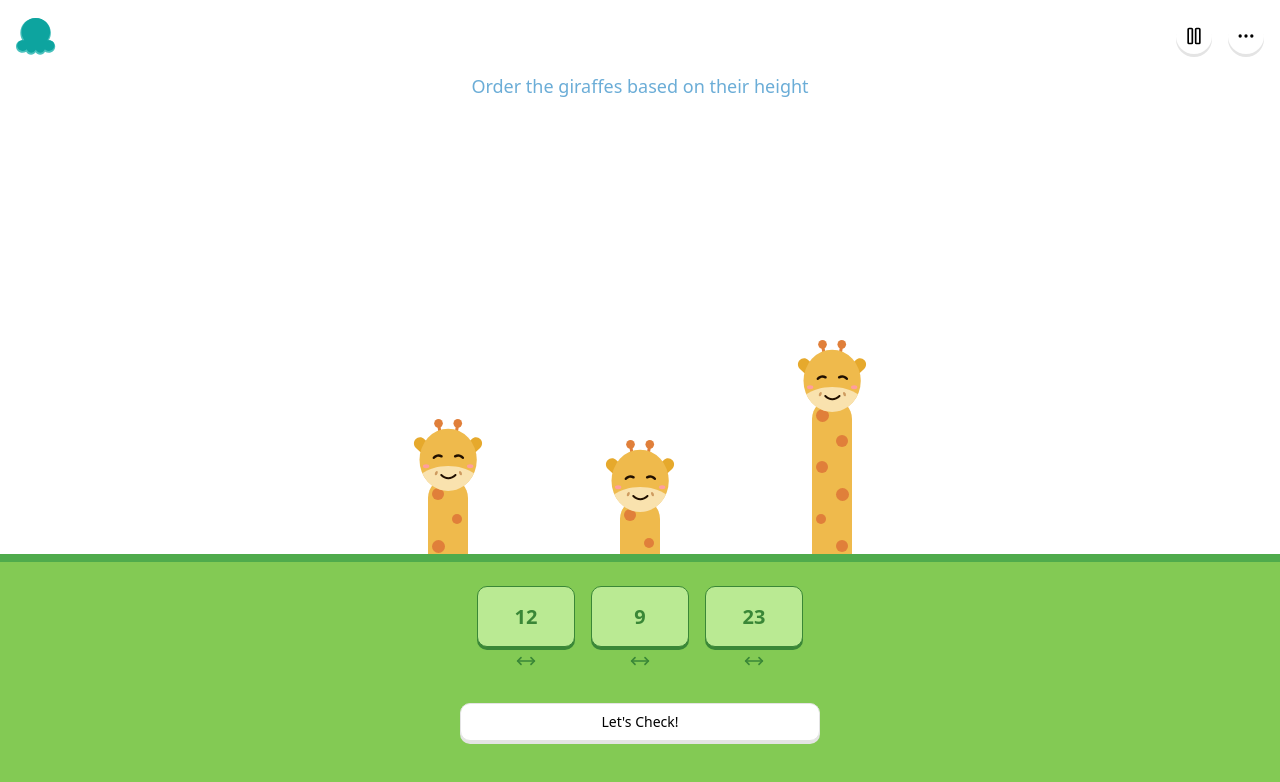
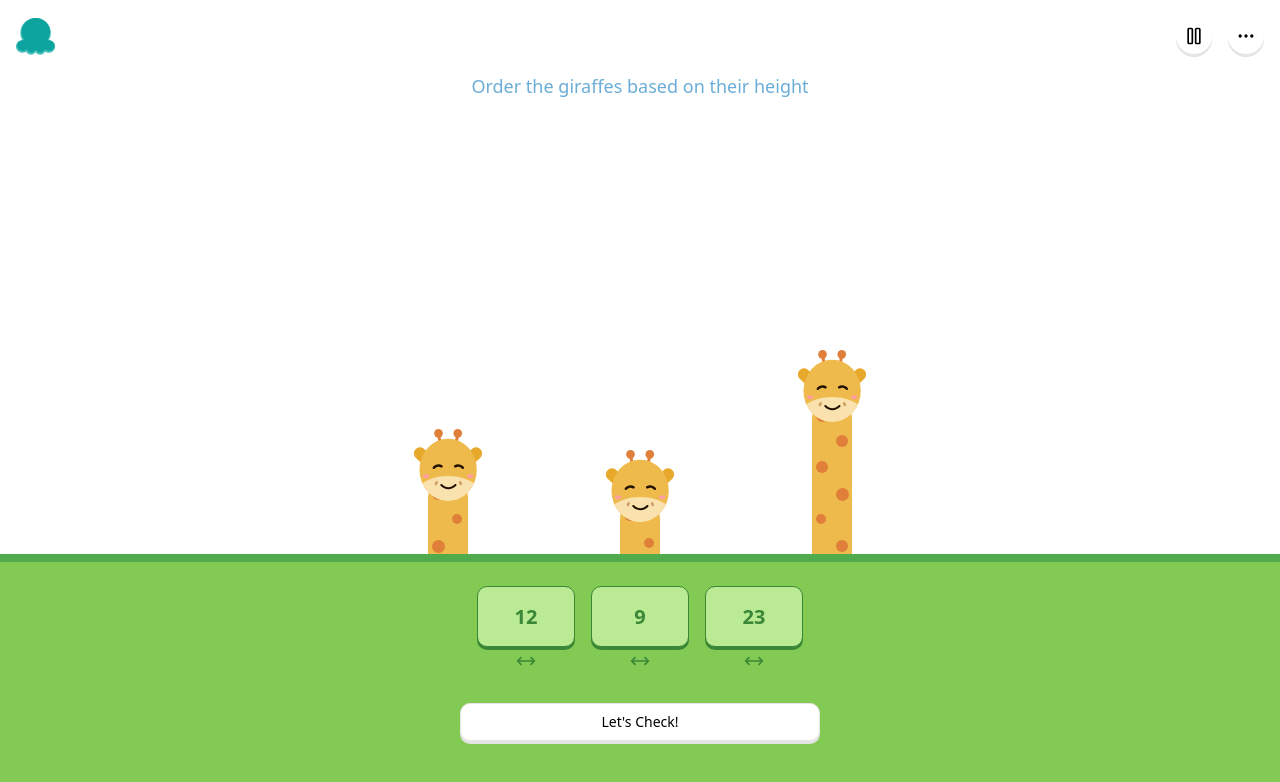
Before and after one commit to harikrishnan56/learn-vue, a Vue app: page /game in a window 1280 px wide. Shown: the top 782 px of the page. Built offline with nearby package versions, Linux system fonts and the light colour scheme; the HTML template or start-up script is replaced by a standard one; a web font is replaced by a local one.

Commit message:
fix: fixed head postion of giraff

```diff
--- a/src/components/giraffe/Giraffe.vue
+++ b/src/components/giraffe/Giraffe.vue
@@ -37,7 +37,7 @@ const bodyHeight = () => {
   return props.height - (props.headSize * 0.7) // Overlap the head slightly
 }
 
-const bodyMargin = computed(() => `-${(props.headSize * 0.3) - 5}px`) // Move head 5px down
+const bodyMargin = computed(() => `-${(props.headSize * 0.3) + 5}px`) // Move head 5px down
 </script>
 
 <template>
--- a/src/components/giraffe/GiraffeBody.vue
+++ b/src/components/giraffe/GiraffeBody.vue
@@ -12,7 +12,7 @@ const props = withDefaults(defineProps<Props>(), {
 
 // Calculate how many pattern spots to render based on height and density
 const spotCount = () => {
-  const baseCount = Math.ceil(props.height / 30) // Fewer spots for more spacing
+  const baseCount = Math.ceil(props.height / 30)
 
   switch (props.patternDensity) {
     case 'low': return Math.max(2, Math.floor(baseCount * 0.6))
@@ -27,7 +27,7 @@ const patternPositions = Array.from({ length: spotCount() }, (_, i) => {
   return {
     x: isLeftSide ? props.width * 0.1 : props.width * 0.6, // Alternating left and right
     y: Math.floor((i * props.height / spotCount()) + 10),  // More evenly spaced vertically
-    size: Math.floor(Math.random() * 4) + 10 // Larger spots: 10-14px
+    size: Math.floor(Math.random() * 4) + 10
   }
 })
 </script>
```
